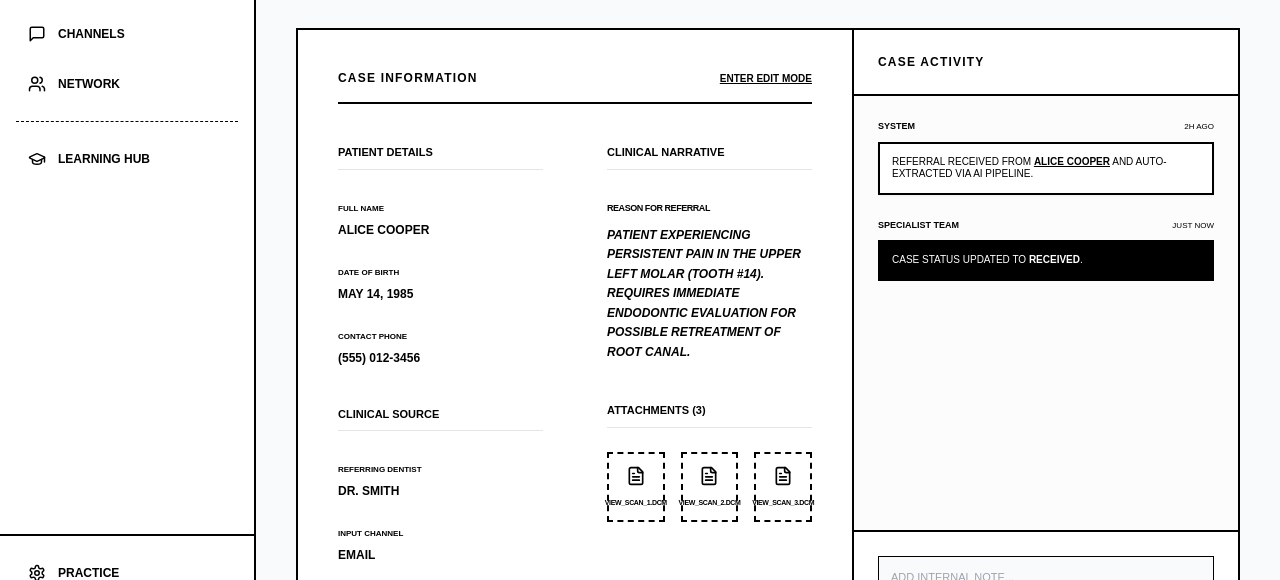
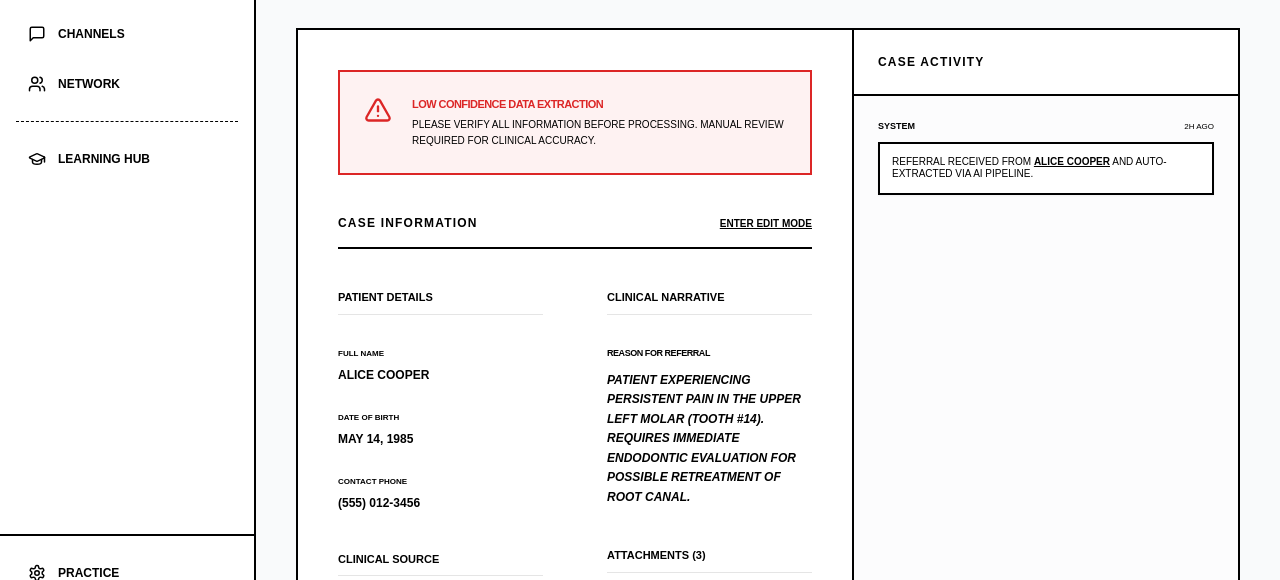
Before and after one commit to anton-g-kulikov/drtalk, a Next.js app: page /dashboard/referral/1 in a window 1280 px wide. Shown: the part 167-747 px from the top of the page. Built offline with nearby package versions, Linux system fonts and the light colour scheme; no server answers; the database is empty.

Commit message:
refactor: update referral status condition from Pending to Received for UI visibility triggers

```diff
--- a/src/app/dashboard/referral/[id]/ReferralDetailClient.tsx
+++ b/src/app/dashboard/referral/[id]/ReferralDetailClient.tsx
@@ -89,7 +89,7 @@ export default function ReferralDetailClient() {
           <div className="flex-1 p-10 space-y-10 border-r-2 border-black">
 
             {/* AI Warning Banner */}
-            {referral.confidence < 60 && currentStatus === 'Pending' && (
+            {referral.confidence < 60 && currentStatus === 'Received' && (
               <div className="wireframe-card border-red-600 bg-red-50 p-6 flex gap-5 items-start">
                 <AlertTriangle className="text-red-600 shrink-0" size={28} />
                 <div className="flex-1">
@@ -184,7 +184,7 @@ export default function ReferralDetailClient() {
                 </div>
               </div>
 
-              {currentStatus !== 'Pending' && (
+              {currentStatus !== 'Received' && (
                 <div className="space-y-2">
                   <div className="flex justify-between items-baseline">
                     <p className="text-[9px] font-black uppercase">Specialist Team</p>
```
